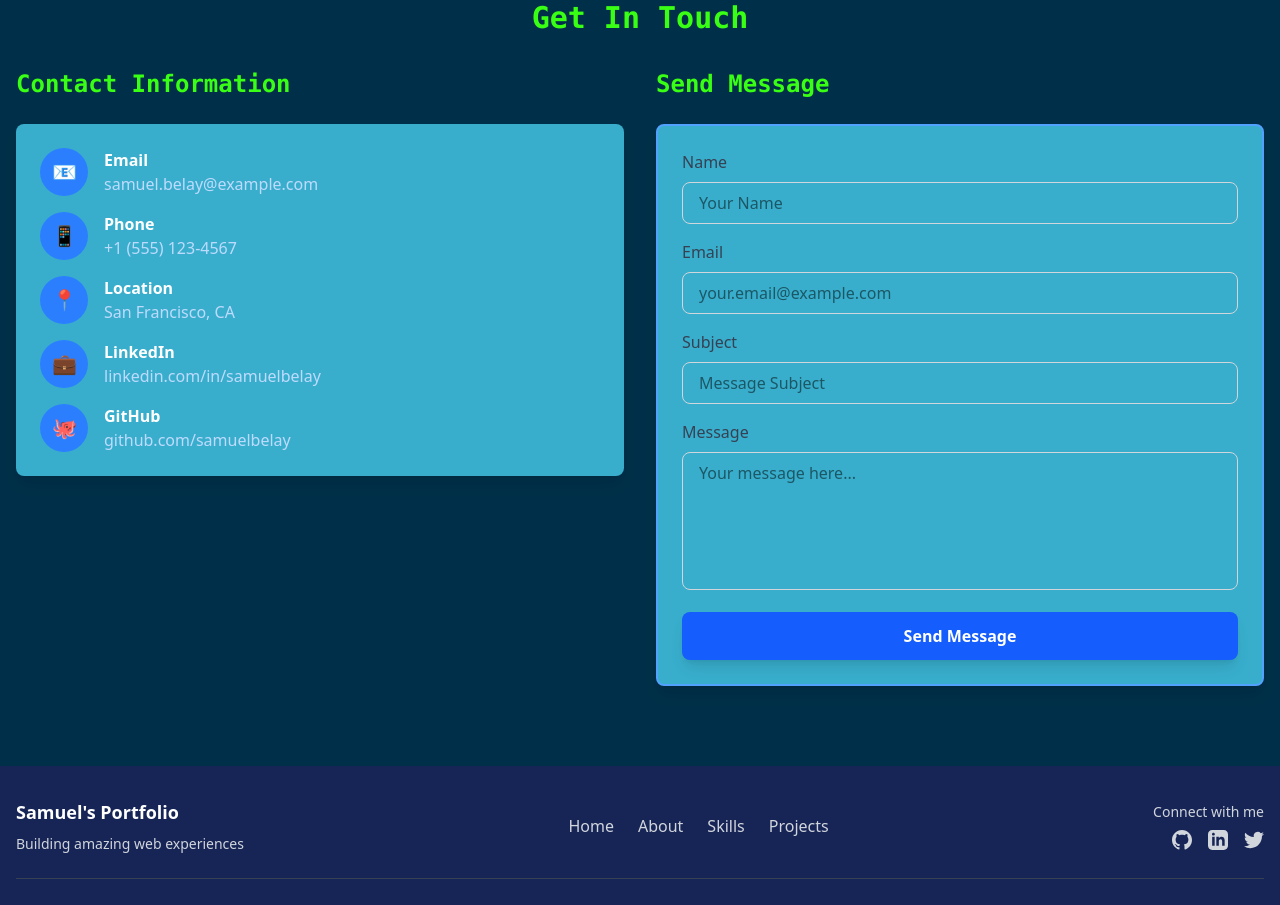
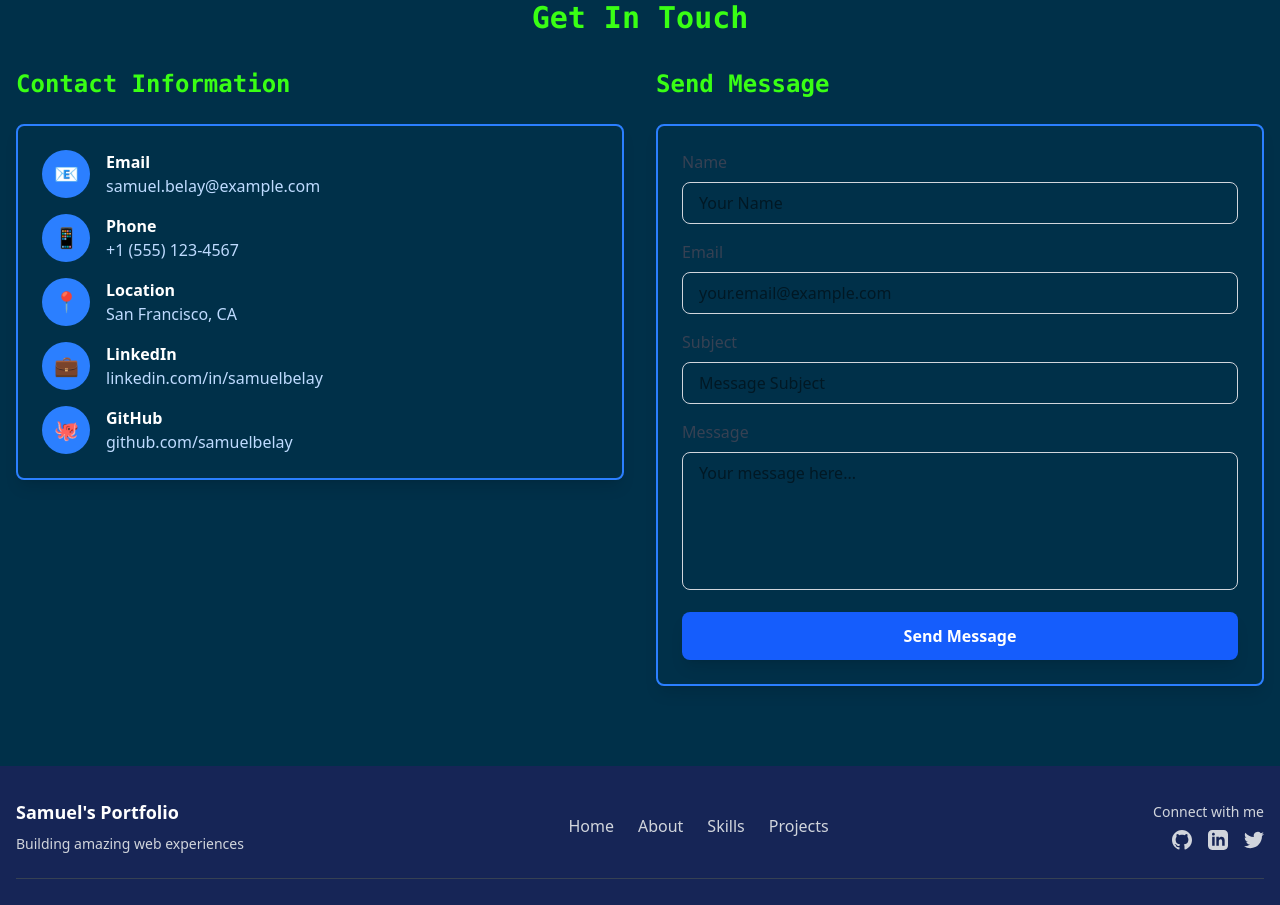
Before and after one commit to Anonimize4/mini-project-, a React (Vite) app: page / in a window 1280 px wide. Shown: the part 3040-3945 px from the top of the page. Built offline with nearby package versions, Linux system fonts and the light colour scheme.

Commit message:
message bakcgournid removed

```diff
--- a/src/components/ContactSection.tsx
+++ b/src/components/ContactSection.tsx
@@ -40,7 +40,7 @@ const ContactSection = () => {
       <div className="flex flex-col lg:flex-row gap-8">
         <div className="flex-1">
           <h3 className="text-2xl font-semibold mb-6 font-mono" style={{ color: '#39FF14' }}>Contact Information</h3>
-          <div className="rounded-lg p-6 shadow-lg" style={{ backgroundColor: '#38aecc' }}>
+          <div className="rounded-lg p-6 shadow-lg border-2 border-blue-500">
             <div className="space-y-4">
               {contactInfo.map((info, index) => (
                 <div key={index} className="flex items-center space-x-4">
@@ -59,7 +59,7 @@ const ContactSection = () => {
 
         <div className="flex-1">
           <h3 className="text-2xl font-semibold mb-6 font-mono" style={{ color: '#39FF14' }}>Send Message</h3>
-          <div className="rounded-lg p-6 shadow-lg border-2 border-blue-400" style={{ backgroundColor: '#38aecc' }}>
+          <div className="rounded-lg p-6 shadow-lg border-2 border-blue-500">
             <form onSubmit={handleSubmit} className="space-y-4">
               <div>
                 <label htmlFor="name" className="block text-gray-700 font-medium mb-2">Name</label>
```
